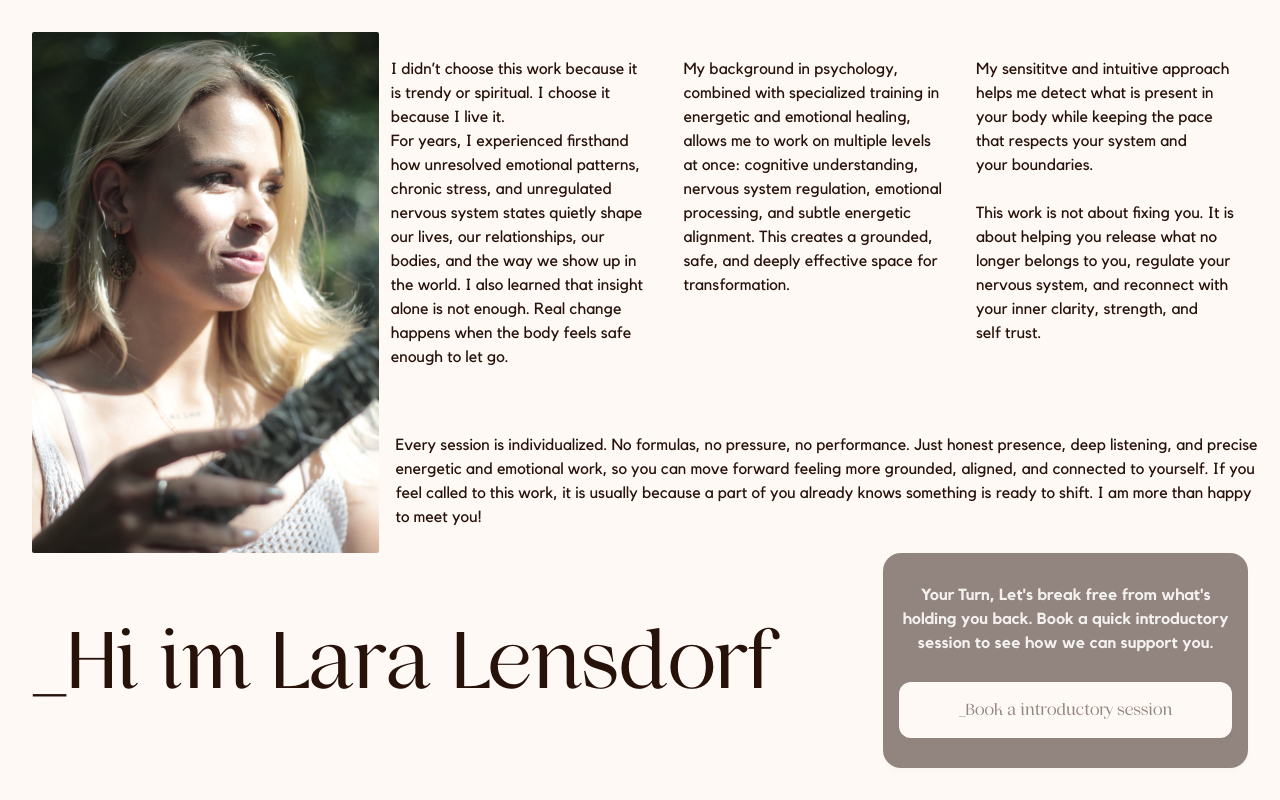
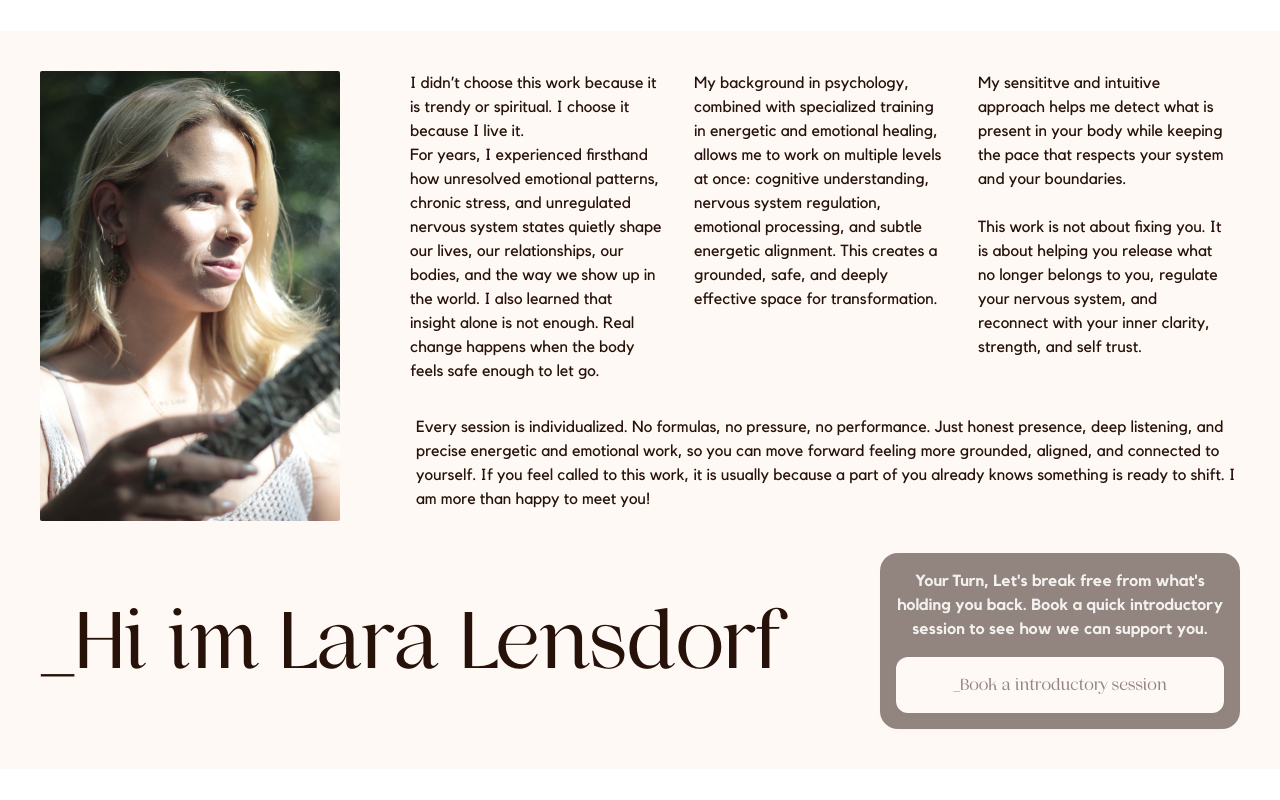
Before and after one commit to teusto/laraland, a React (Vite) app: page /about in a window 1280 px wide. Built offline with nearby package versions, Linux system fonts and the light colour scheme.

Commit message:
fix: corrections on about and options text

```diff
--- a/src/sections/Hero.tsx
+++ b/src/sections/Hero.tsx
@@ -2,6 +2,7 @@ import { useEffect, useRef, useState } from "react";
 import styles from "./styles/hero.module.scss";
 import gsap from "gsap";
 import { ScrollTrigger } from "gsap/ScrollTrigger";
+import { Link } from "@tanstack/react-router";
 import Logo from "../assets/images/logo.png";
 
 gsap.registerPlugin(ScrollTrigger);
@@ -142,13 +143,14 @@ const Hero = () => {
                     <li onClick={() => window.scrollTo({ top: document.getElementById("intro")?.offsetTop, behavior: "smooth" })}>Intro</li>
                     <li onClick={() => window.scrollTo({ top: document.getElementById("kurse")?.offsetTop, behavior: "smooth" })}>Help</li>
                     <li onClick={() => window.scrollTo({ top: document.getElementById("kontakt")?.offsetTop, behavior: "smooth" })}>Contact</li>
+                    <li><Link to="/about">About</Link></li>
             </div>
 
             <div className={styles.hero_text}>
                 <h1>LARA LENSDORF</h1>
                 <p>
                     Your safe space for inner exploration and healing — where you are supported in reconnecting with yourself. Here, tension softens into openness, and inner noise gives way to clarity and calm.
-                    <br />
+                    <br /><br />
                     Sessions in English and German
                 </p>
             </div>
--- a/src/sections/Options.tsx
+++ b/src/sections/Options.tsx
@@ -7,25 +7,25 @@ const Options = () => {
     return (
         <div className={styles.options_wrapper}>
             <a href={calendlyUrl} target="_blank" rel="noopener noreferrer" className={styles.options_item}>
-                <div className={styles.options_item_title}>60 min</div>
+                <div className={styles.options_item_title}>Schedule Now</div>
                 <div className={styles.options_item_text}>
                     <p className={styles.options_item_text_price}>Energy Healing Session</p>
                 </div>
             </a>
             <a href={calendlyUrl} target="_blank" rel="noopener noreferrer" className={styles.options_item}>
-                <div className={styles.options_item_title}>60 min</div>
+                <div className={styles.options_item_title}>Schedule Now</div>
                 <div className={styles.options_item_text}>
                     <p className={styles.options_item_text_price}>Nervous System Regulation Session</p>
                 </div>
             </a>
             <a href={calendlyUrl} target="_blank" rel="noopener noreferrer" className={styles.options_item}>
-                <div className={styles.options_item_title}>60 min</div>
+                <div className={styles.options_item_title}>Schedule Now</div>
                 <div className={styles.options_item_text}>
                     <p className={styles.options_item_text_price}>Psychological Support</p>
                 </div>
             </a>
             <a href={calendlyUrl} target="_blank" rel="noopener noreferrer" className={styles.options_item}>
-                <div className={styles.options_item_title}>60 min</div>
+                <div className={styles.options_item_title}>Schedule Now</div>
                 <div className={styles.options_item_text}>
                     <p className={styles.options_item_text_price}>Astrological Blueprint Analysis</p>
                 </div>
--- a/src/sections/styles/about.module.scss
+++ b/src/sections/styles/about.module.scss
@@ -2,22 +2,20 @@
 
 .about {
     width: 100vw;
-    height: 100vh;
     background-color: colors.$background-color;
     position: relative;
-    padding: 2rem;
+    padding: 2.5rem;
     display: flex;
     flex-direction: column;
     justify-content: center;
-
     .top {
         display: flex;
         justify-content: space-between;
-        align-items: center;
+        align-items: flex-start;
         flex: 2;
 
         .left {
-            flex: .4;
+            width: 25%;
             .image_wrapper {
                 position: relative;
                 width: 100%;
@@ -49,12 +47,11 @@
         }
 
         .right {
-            flex: 1;
+            width: 70%;
             display: flex;
             align-items: center;
             gap: 2rem;
             flex-direction: column;
-            gap: 4rem;
 
             .about_text_wrapper {
                 width: 100%;
@@ -82,6 +79,7 @@
         display: flex;
         justify-content: space-between;
         flex: 1;
+        margin-top: 2rem;
 
         .title_wrapper {
             display: flex;
@@ -110,6 +108,7 @@
                 font-weight: 600;
                 text-align: center;
                 font-family: "kollektif", sans-serif;
+                margin-bottom: 1rem;
             }
 
             .contacts_content_cta {
--- a/src/sections/styles/hero.module.scss
+++ b/src/sections/styles/hero.module.scss
@@ -48,7 +48,11 @@
             cursor: pointer;
             transition: all .2s ease-in-out;
             color: colors.$text-color-inverse;
-            mix-blend-mode: difference;
+            text-decoration: none;
+            a {
+                text-decoration: none;
+                color: colors.$text-color-inverse;
+            }
             &:hover {
                 text-decoration: underline;
                 transform: translateY(-2px);
```
